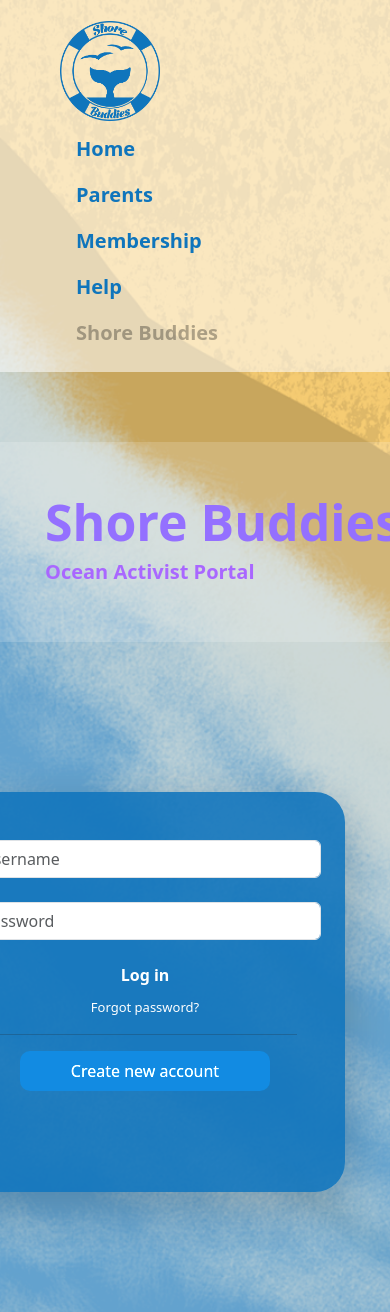
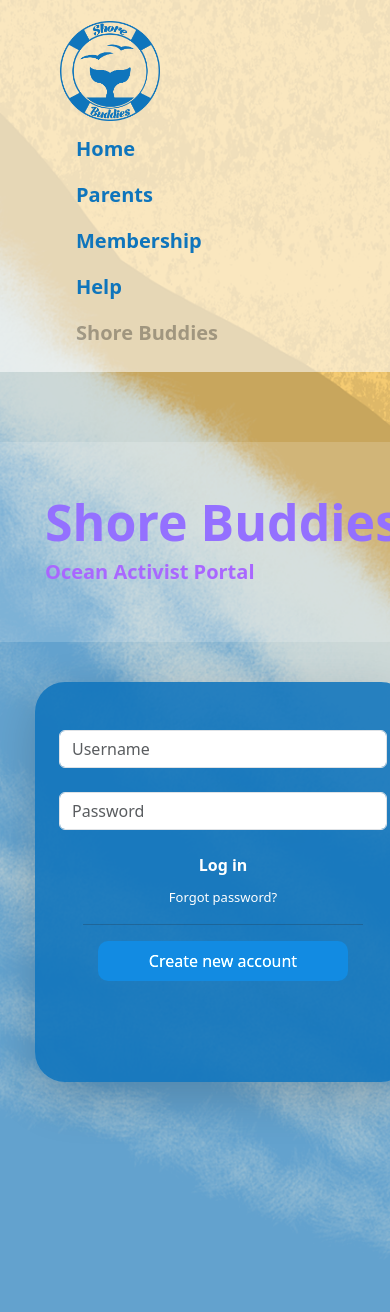
Before and after one commit to mrjasonwalton00/shoreBuddies, a Django app: page / in a window 390 px wide; the page is wider, and only the part inside the window is pictured. Shown: the top 1312 px of that part. After the commit the page ends 1253 px from the top of that part, so only its background shows below. Run offline with Django 4.2, Linux system fonts and the light colour scheme.

Commit message:
resposive

```diff
--- a/base/templates/base/homePage.html
+++ b/base/templates/base/homePage.html
@@ -67,7 +67,10 @@ body {
 
 
     #rightSideForm {
-      margin-top: 150px !important;
+      margin-top: 40px !important;
+      width: 400px !important;
+      height: 200px !important;
+      margin-left: 90px;
     }
 
 
```
